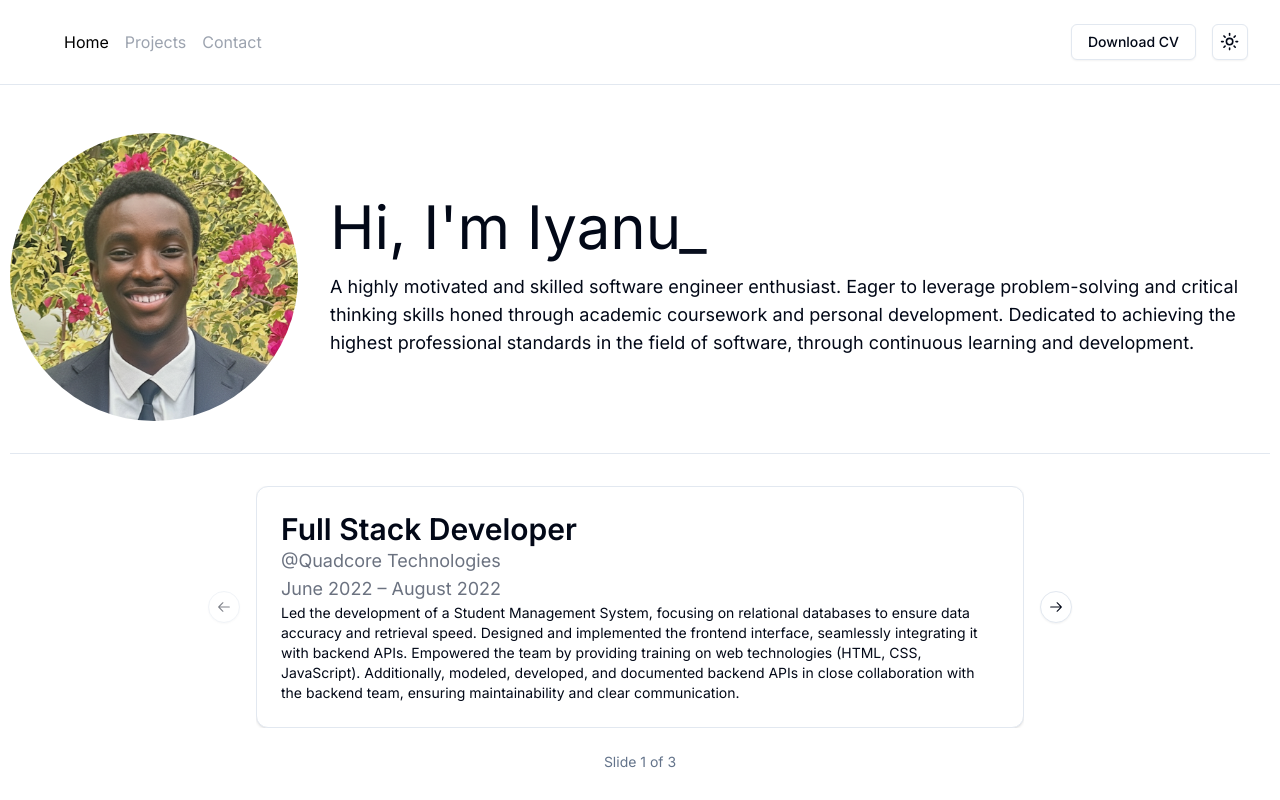
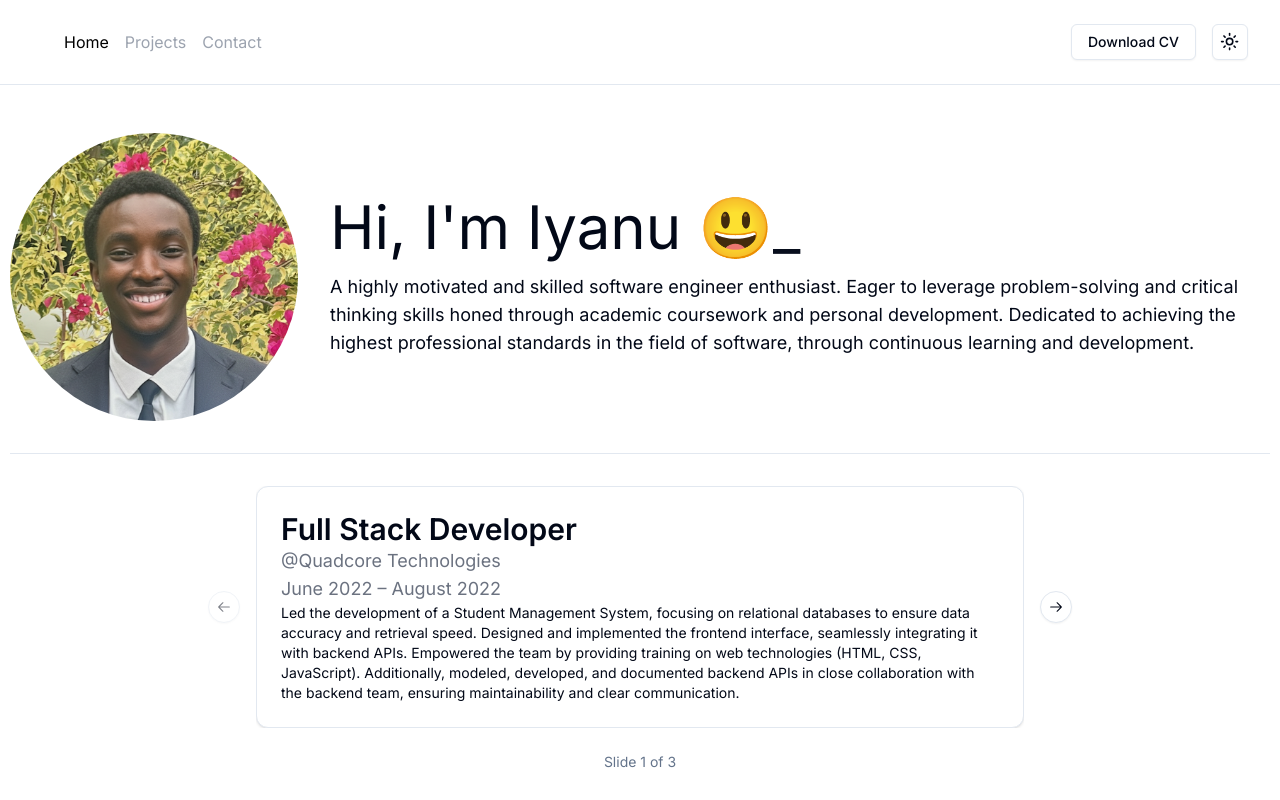
Before and after one commit to Aiyanu/portfolio_aiyanu, a Next.js app: page / in a window 1280 px wide. Shown: the top 800 px of the page. Built offline with nearby package versions, Linux system fonts and the light colour scheme.

Commit message:
link fixes

```diff
--- a/src/components/Footer.tsx
+++ b/src/components/Footer.tsx
@@ -22,7 +22,7 @@
               <Github size={20} />
             </a>
             <a
-              href="https://www.linkedin.com/in/adesanya-iyanu-96a5aa243/"
+              href="https://www.linkedin.com/in/iyanuoluwapo-adesanya-96a5aa243"
               target="_blank"
               className="text-sm text-muted-foreground hover:text-gray-600"
             >
--- a/src/components/Summary.tsx
+++ b/src/components/Summary.tsx
@@ -12,7 +12,7 @@
       </div>
       <div className="flex-1 space-y-4">
         <h1 className="text-6xl max-sm:text-xl">
-          <TypewriterEffect text={"Hi, I'm Iyanu"} />
+          <TypewriterEffect text={"Hi, I'm Iyanu 😃"} />
           <span className="animate-pulse ease-in-out duration-300">_</span>
         </h1>
         <p className="text-lg max-sm:text-base">
```
